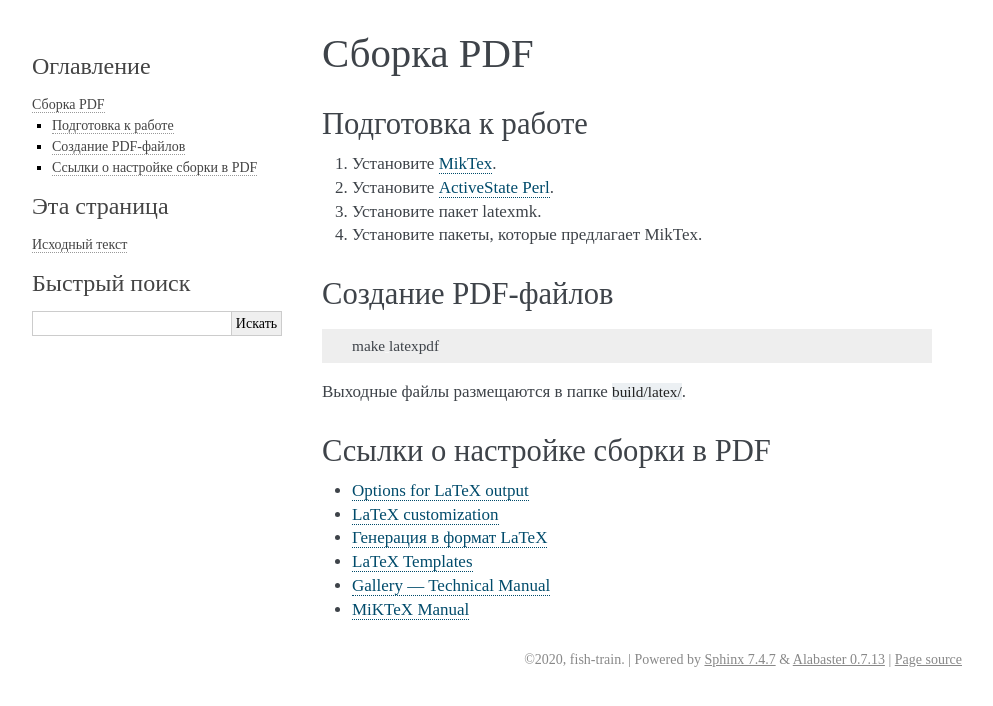
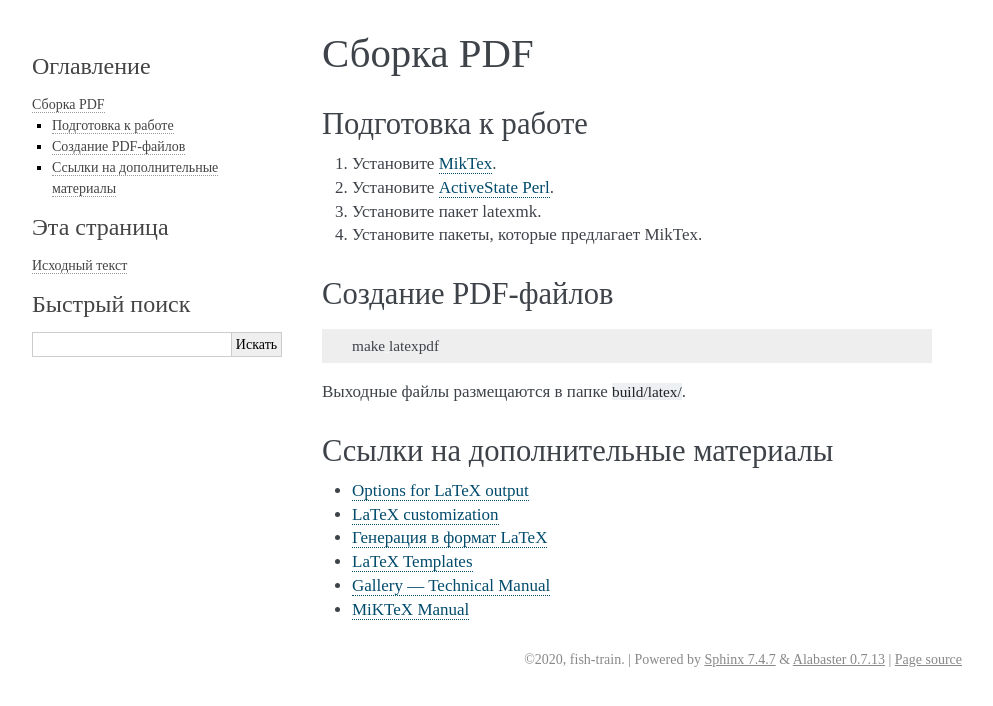
Before and after one commit to fish-train/Docs, a Sphinx documentation site: the page built from docs/source/pdf.rst, in a window 1280 px wide. Shown: the top 706 px of the page, without its empty margins (148-1141 px from the left). Built offline with Sphinx 7.4.7, drawn with Linux system fonts in a browser that asks for light colours.

```diff
--- a/docs/source/editor.rst
+++ b/docs/source/editor.rst
@@ -99,8 +99,6 @@ sublime-rst-completion
 
 `Страница плагина sublime-rst-completion`_
 
-
-
 .. _Страница плагина sublime-rst-completion: https://github.com/mgaitan/sublime-rst-completion
 
 terminalus
--- a/docs/source/pdf.rst
+++ b/docs/source/pdf.rst
@@ -19,8 +19,8 @@
 
 Выходные файлы размещаются в папке ``build/latex/``.
 
-Ссылки о настройке сборки в PDF
-===============================
+Ссылки на дополнительные материалы
+==================================
 
 * `Options for LaTeX output <https://www.sphinx-doc.org/en/master/usage/configuration.html#latex-options>`_
 * `LaTeX customization <https://www.sphinx-doc.org/en/master/latex.html>`_
```
Also changed, not shown: other parts of docs/source/editor.rst (+1 -1 lines), README.md (added, +9 -0 lines).
